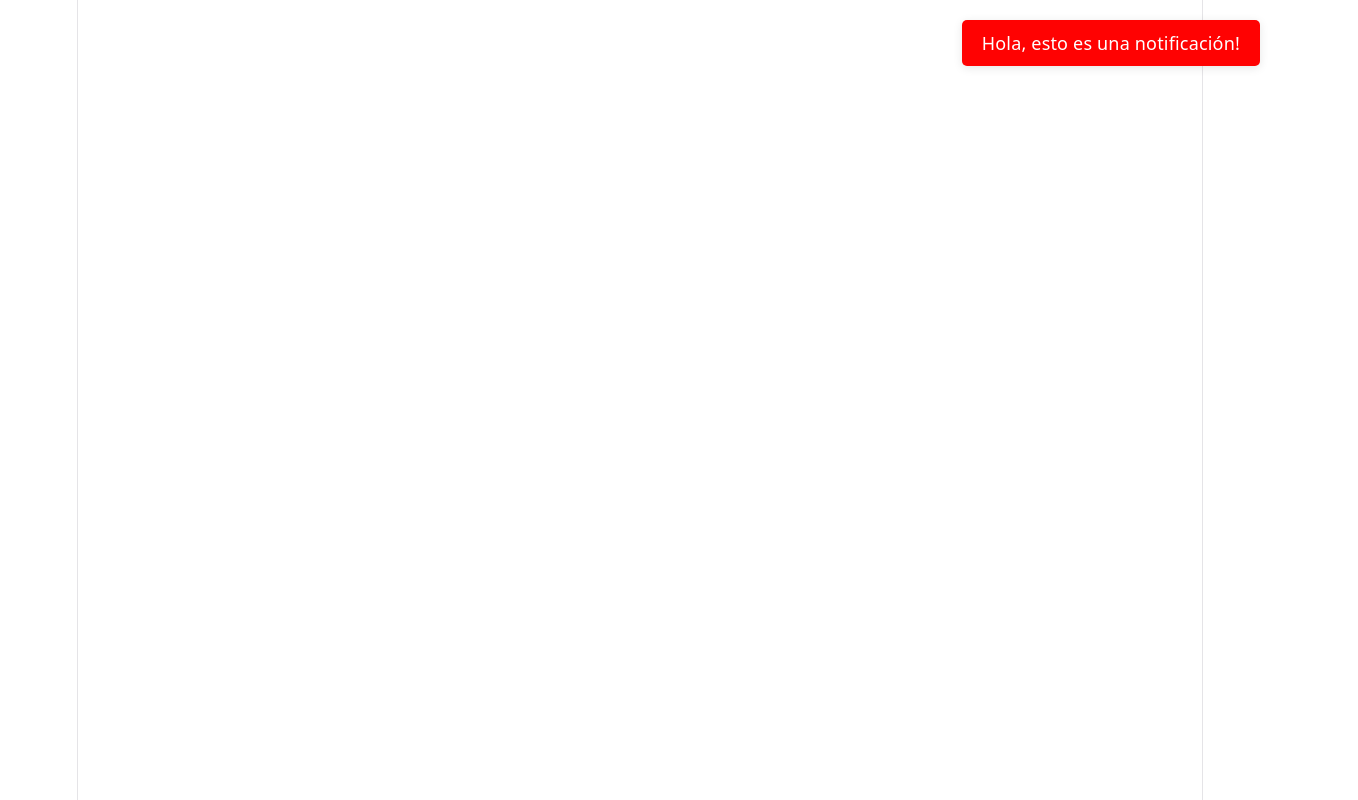
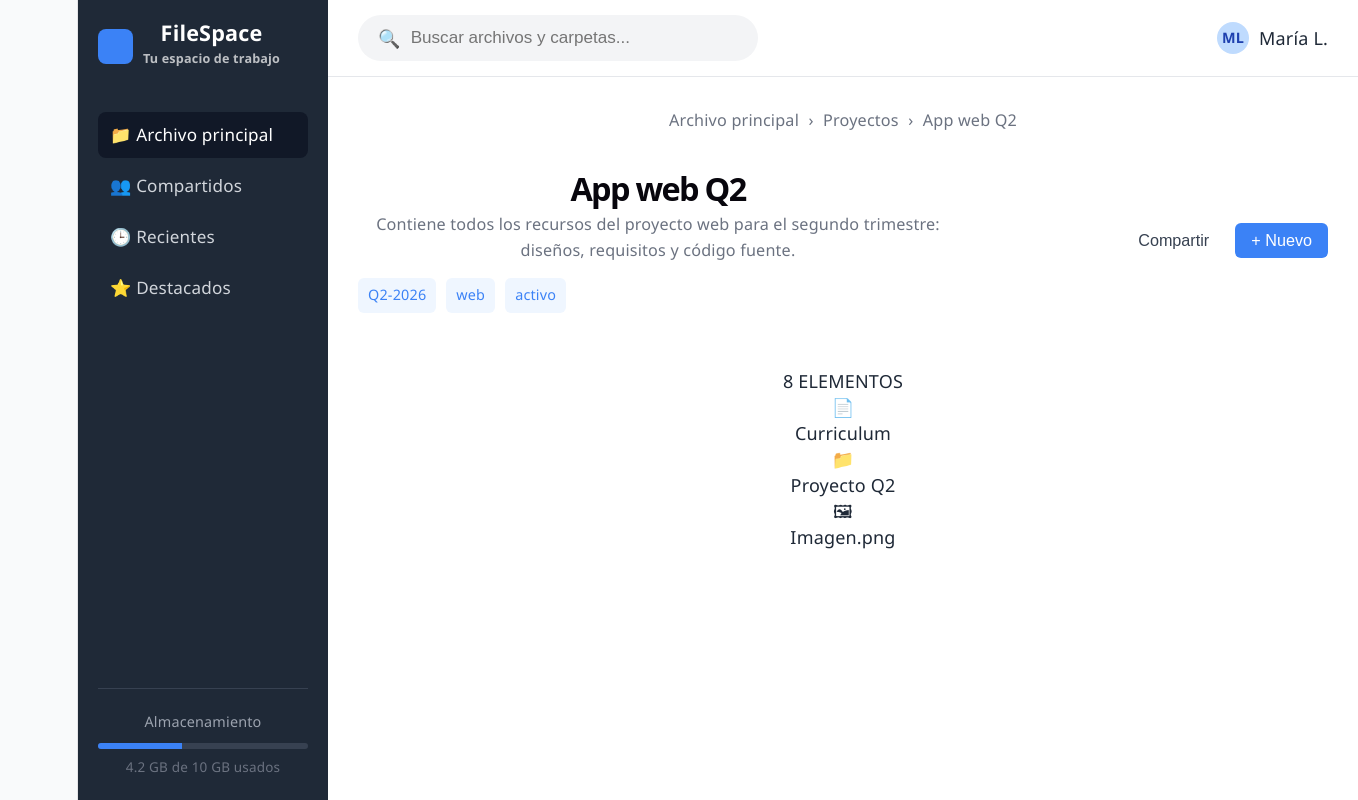
Before and after one commit to matty-23/Progra-III, a React (Vite) app in the folder frontend/: page / in a window 1280 px wide. Shown: the whole page, 1358 px wide, since content can reach past the window. Built offline with nearby package versions, Linux system fonts and the light colour scheme.

Commit message:
primer intento de diseño de pagina principal

```diff
--- a/frontend/src/App.css
+++ b/frontend/src/App.css
@@ -0,0 +1,316 @@
+/* Reset y Fuentes */
+* {
+  box-sizing: border-box;
+  margin: 0;
+  padding: 0;
+}
+
+body {
+  font-family: 'Segoe UI', Roboto, Helvetica, Arial, sans-serif;
+  background-color: #f9fafb; /* Fondo gris muy claro */
+  color: #1f2937;
+  overflow: hidden; /* Para que no haya scroll en el body entero */
+}
+
+/* Layout Principal */
+.app {
+  display: flex;
+  height: 100vh;
+  width: 100vw;
+}
+
+/* --- SIDEBAR --- */
+.sidebar {
+  width: 250px;
+  background-color: #1f2937; /* Gris oscuro */
+  color: #d1d5db;
+  display: flex;
+  flex-direction: column;
+  padding: 20px;
+  flex-shrink: 0;
+}
+
+.sidebar-header {
+  display: flex;
+  align-items: center;
+  gap: 10px;
+  margin-bottom: 40px;
+  color: white;
+  font-weight: bold;
+  font-size: 1.2rem;
+}
+
+.sidebar-logo {
+  background-color: #3b82f6;
+  width: 35px;
+  height: 35px;
+  border-radius: 8px;
+  display: flex;
+  align-items: center;
+  justify-content: center;
+}
+
+.sidebar nav {
+  display: flex;
+  flex-direction: column;
+  gap: 5px;
+}
+
+.sidebar nav p {
+  padding: 10px 12px;
+  cursor: pointer;
+  border-radius: 8px;
+  display: flex;
+  align-items: center;
+  gap: 12px;
+  transition: 0.2s;
+  font-size: 0.95rem;
+}
+
+.sidebar nav p:hover {
+  background-color: #374151;
+  color: white;
+}
+
+.sidebar nav p.active {
+  background-color: #111827; /* Más oscuro para el activo */
+  color: white;
+  font-weight: 500;
+}
+
+.sidebar-footer {
+  margin-top: auto;
+  border-top: 1px solid #374151;
+  padding-top: 20px;
+}
+
+.storage-label {
+  font-size: 0.8rem;
+  margin-bottom: 8px;
+  color: #9ca3af;
+}
+
+.storage-bar {
+  height: 6px;
+  background-color: #374151;
+  border-radius: 3px;
+  overflow: hidden;
+}
+
+.storage-fill {
+  width: 40%; /* Simulando el 4.2GB de 10GB */
+  background-color: #3b82f6;
+  height: 100%;
+}
+
+/* --- MAIN AREA --- */
+.main {
+  flex: 1;
+  background-color: white;
+  display: flex;
+  flex-direction: column;
+  overflow: hidden;
+}
+
+/* --- HEADER --- */
+.header {
+  padding: 15px 30px;
+  display: flex;
+  align-items: center;
+  justify-content: space-between;
+  border-bottom: 1px solid #e5e7eb;
+  background-color: white;
+}
+
+.search-bar {
+  background-color: #f3f4f6;
+  border-radius: 50px;
+  padding: 10px 20px;
+  width: 400px;
+  display: flex;
+  align-items: center;
+  gap: 10px;
+}
+
+.search-bar input {
+  border: none;
+  background: transparent;
+  outline: none;
+  width: 100%;
+  font-size: 0.95rem;
+}
+
+.header-right {
+  display: flex;
+  align-items: center;
+  gap: 20px;
+}
+
+.user-profile {
+  display: flex;
+  align-items: center;
+  gap: 10px;
+  font-weight: 500;
+}
+
+.avatar {
+  width: 32px;
+  height: 32px;
+  background-color: #bfdbfe;
+  color: #1e40af;
+  border-radius: 50%;
+  display: flex;
+  align-items: center;
+  justify-content: center;
+  font-size: 0.8rem;
+  font-weight: bold;
+}
+
+/* --- CONTENT AREA --- */
+.content-area {
+  padding: 30px;
+  overflow-y: auto; /* Scroll solo en el contenido */
+  flex: 1;
+}
+
+.breadcrumbs {
+  color: #6b7280;
+  font-size: 0.9rem;
+  margin-bottom: 10px;
+}
+
+.breadcrumbs span {
+  margin: 0 5px;
+}
+
+.title-row {
+  display: flex;
+  justify-content: space-between;
+  align-items: center;
+  margin-bottom: 30px;
+}
+
+.project-title h1 {
+  font-size: 1.8rem;
+  font-weight: 600;
+  margin-bottom: 10px;
+}
+
+.action-buttons {
+  display: flex;
+  gap: 10px;
+}
+
+.btn {
+  padding: 8px 16px;
+  border-radius: 6px;
+  cursor: pointer;
+  border: none;
+  font-weight: 500;
+  font-size: 0.9rem;
+}
+
+.btn-ghost {
+  background: transparent;
+  color: #374151;
+}
+.btn-ghost:hover { background: #f3f4f6; }
+
+.btn-primary {
+  background-color: #3b82f6;
+  color: white;
+}
+.btn-primary:hover { background-color: #2563eb; }
+
+.tags-row {
+  display: flex;
+  gap: 10px;
+  margin-top: 15px;
+  margin-bottom: 25px;
+}
+
+.tag {
+  background-color: #eff6ff;
+  color: #3b82f6;
+  padding: 4px 10px;
+  border-radius: 6px;
+  font-size: 0.8rem;
+  font-weight: 500;
+}
+
+/* --- FILE GRID --- */
+/* .files-section-header {
+  font-size: 0.85rem;
+  text-transform: uppercase;
+  letter-spacing: 1px;
+  color: #6b7280;
+  margin-bottom: 20px;
+  font-weight: 600;
+}
+s
+.file-grid {
+  display: grid;
+  grid-template-columns: repeat(auto-fill, minmax(180px, 1fr));
+  gap: 20px;
+} */
+
+
+
+/* .file-card:hover {
+  box-shadow: 0 4px 12px rgba(0,0,0,0.1);
+  border-color: #d1d5db;
+} */
+
+/* .card-preview {
+  height: 140px;
+  background-color: #f8fafc;
+  display: flex;
+  align-items: center;
+  justify-content: center;
+  position: relative;
+} */
+
+/* Simulacion de iconos */
+.icon-folder {
+  width: 60px;
+  height: 50px;
+  background-color: #fcd34d;
+  border-radius: 4px;
+  position: relative;
+}
+.icon-folder::before {
+  content: '';
+  position: absolute;
+  top: -8px;
+  left: 0;
+  width: 25px;
+  height: 10px;
+  background-color: #fbbf24;
+  border-radius: 4px 4px 0 0;
+}
+
+.icon-file {
+  width: 40px;
+  height: 55px;
+  background-color: white;
+  border: 1px solid #ddd;
+  border-radius: 4px;
+}
+
+/* .card-info {
+  padding: 12px;
+} */
+
+.file-name {
+  font-weight: 500;
+  font-size: 0.95rem;
+  white-space: nowrap;
+  overflow: hidden;
+  text-overflow: ellipsis;
+}
+
+.file-meta {
+  font-size: 0.8rem;
+  color: #9ca3af;
+  margin-top: 4px;
+}
--- a/frontend/src/App.jsx
+++ b/frontend/src/App.jsx
@@ -4,14 +4,47 @@ import viteLogo from './assets/vite.svg'
 import heroImg from './assets/hero.png'
 import './App.css'
 import Notification from "./components/notification.jsx";
+import Sidebar from "./components/sidebar.jsx";
+import Header from "./components/Header";
+import FileGrid from "./components/FileGrid";
+export default function App() {
+  return (
+    <div className="app">
+      <Sidebar />
 
-function App() {
-  const [count, setCount] = useState(0)
-  return (
-    <div>
-      <Notification message="Hola, esto es una notificación!" />
+      <div className="main">
+        <Header />
+
+        <div className="content-area">
+            {/* Breadcrumbs */}
+            <div className="breadcrumbs">
+                Archivo principal <span>›</span> Proyectos <span>›</span> App web Q2
+            </div>
+
+            {/* Título y Botones */}
+            <div className="title-row">
+                <div className="project-title">
+                    <h1>App web Q2</h1>
+                    <div style={{color: '#6b7280', fontSize: '0.9rem', maxWidth: '600px'}}>
+                        Contiene todos los recursos del proyecto web para el segundo trimestre: diseños, requisitos y código fuente.
+                    </div>
+                    <div className="tags-row">
+                        <span className="tag">Q2-2026</span>
+                        <span className="tag">web</span>
+                        <span className="tag">activo</span>
+                    </div>
+                </div>
+                <div className="action-buttons">
+                    <button className="btn btn-ghost">Compartir</button>
+                    <button className="btn btn-primary">+ Nuevo</button>
+                </div>
+            </div>
+
+            {/* Grid de Archivos */}
+            <div className="files-section-header">8 ELEMENTOS</div>
+            <FileGrid />
+        </div>
+      </div>
     </div>
   );
 }
-
-export default App
--- /dev/null
+++ b/frontend/src/components/FileCard.css
@@ -0,0 +1,10 @@
+.file-card {
+  border: 1px solid #e5e7eb;
+  border-radius: 10px;
+  overflow: hidden;
+  background: white;
+  transition: 0.2s;
+  cursor: pointer;
+  display: flex;
+  flex-direction: column;
+}
--- /dev/null
+++ b/frontend/src/components/FileCard.jsx
@@ -0,0 +1,15 @@
+import './FileCard.css';
+export default function FileCard({ file }) {
+  const getIcon = () => {
+    if (file.type === "folder") return "📁";
+    if (file.type === "pdf") return "📄";
+    return "🖼";
+  };
+
+  return (
+    <div className="card">
+      <div className="icon">{getIcon()}</div>
+      <p>{file.name}</p>
+    </div>
+  );
+}
--- /dev/null
+++ b/frontend/src/components/FileGrid.jsx
@@ -0,0 +1,17 @@
+import FileCard from "./FileCard";
+
+const files = [
+  { name: "Curriculum", type: "pdf" },
+  { name: "Proyecto Q2", type: "folder" },
+  { name: "Imagen.png", type: "image" },
+];
+
+export default function FileGrid() {
+  return (
+    <div className="grid">
+      {files.map((file, i) => (
+        <FileCard key={i} file={file} />
+      ))}
+    </div>
+  );
+}
--- /dev/null
+++ b/frontend/src/components/Header.jsx
@@ -0,0 +1,17 @@
+export default function Header() {
+  return (
+    <div className="header">
+      <div className="search-bar">
+        <span>🔍</span>
+        <input placeholder="Buscar archivos y carpetas..." />
+      </div>
+
+      <div className="header-right">
+        <div className="user-profile">
+            <div className="avatar">ML</div>
+            <span>María L.</span>
+        </div>
+      </div>
+    </div>
+  );
+}
--- /dev/null
+++ b/frontend/src/components/sidebar.jsx
@@ -0,0 +1,28 @@
+export default function Sidebar() {
+  return (
+    <div className="sidebar">
+      <div className="sidebar-header">
+        <div className="sidebar-logo"></div> {/* Icono simulado */}
+        <div>
+            <div>FileSpace</div>
+            <div style={{fontSize: '0.7rem', opacity: 0.7}}>Tu espacio de trabajo</div>
+        </div>
+      </div>
+
+      <nav>
+        <p className="active">📁 Archivo principal</p>
+        <p>👥 Compartidos</p>
+        <p>🕒 Recientes</p>
+        <p>⭐ Destacados</p>
+      </nav>
+
+      <div className="sidebar-footer">
+        <p className="storage-label">Almacenamiento</p>
+        <div className="storage-bar">
+            <div className="storage-fill"></div>
+        </div>
+        <p style={{fontSize: '0.75rem', marginTop: '5px', color: '#6b7280'}}>4.2 GB de 10 GB usados</p>
+      </div>
+    </div>
+  );
+}
```
Also changed, not shown: 1 other file (tests, documents, lock files or other folders).
